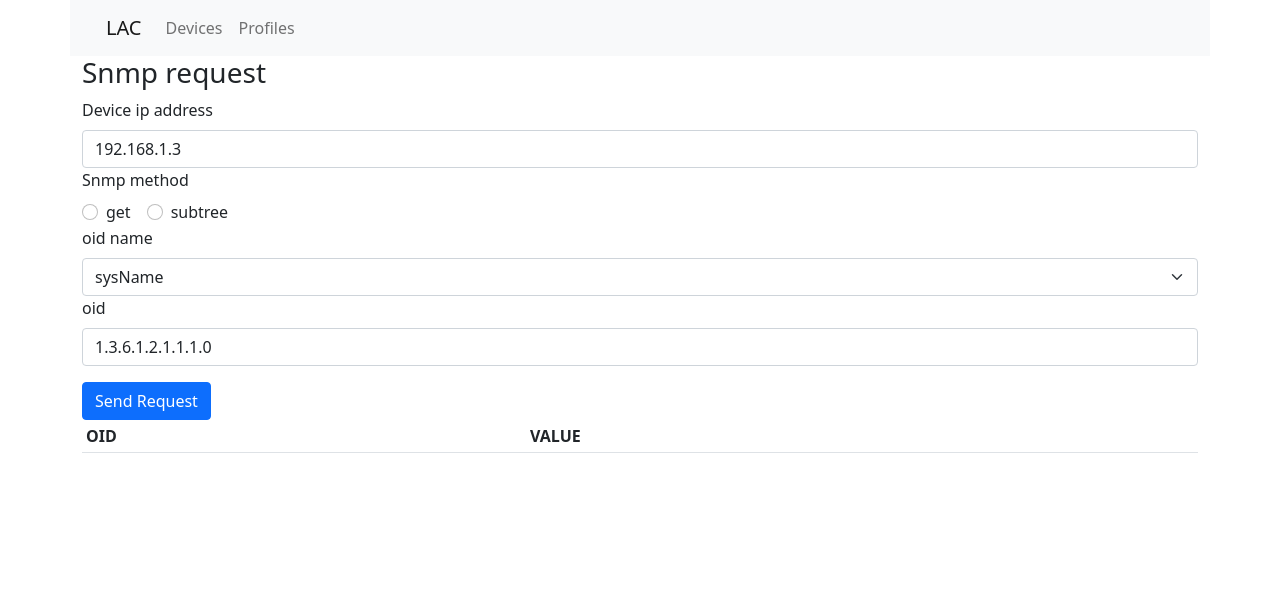
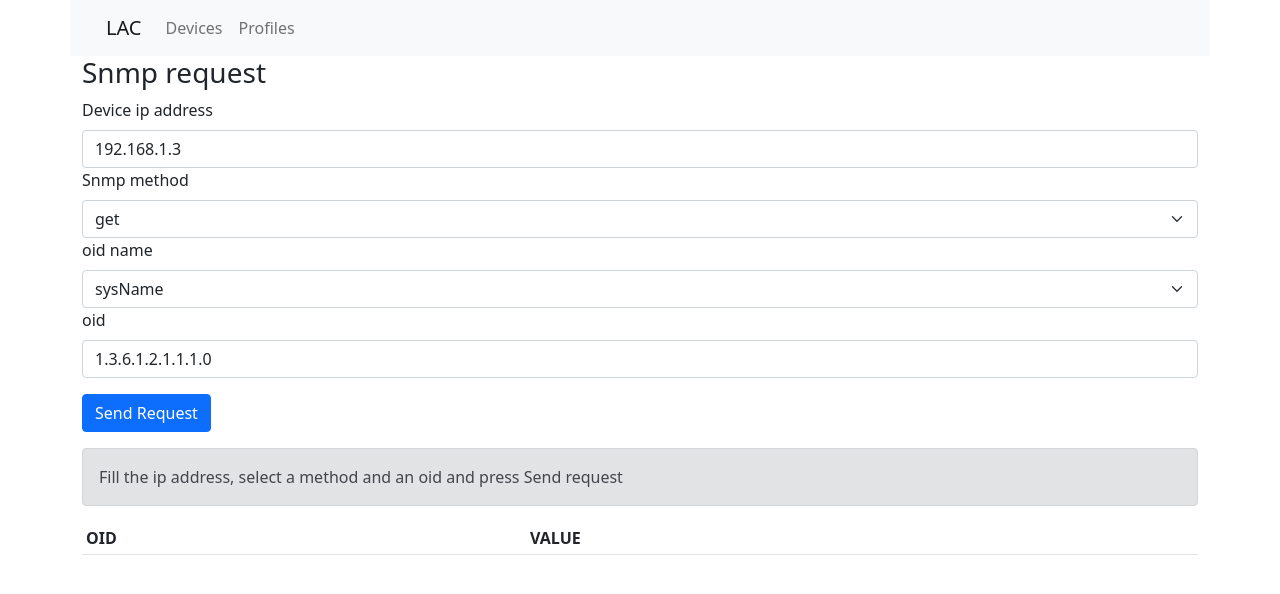
Before and after one commit to steledama/lac, a Next.js app: page /profiles in a window 1280 px wide. Shown: the top 594 px of the page. Built offline with nearby package versions, Linux system fonts and the light colour scheme.

Commit message:
feedback on snmp request

```diff
--- a/lib/snmp.js
+++ b/lib/snmp.js
@@ -8,7 +8,7 @@ const get = (ip, oidsArray) =>
     session.get(oidsArray, (error, varbinds) => {
       const finalResult = [];
       if (error) {
-        reject(error);
+        resolve(error);
       } else {
         for (let i = 0; i < varbinds.length; i += 1)
           if (snmp.isVarbindError(varbinds[i]))
@@ -24,7 +24,7 @@ const get = (ip, oidsArray) =>
       }
     });
     session.trap(snmp.TrapType.LinkDown, (error) => {
-      if (error) reject(error);
+      if (error) resolve(error);
     });
   });
 
--- a/pages/api/snmp/index.js
+++ b/pages/api/snmp/index.js
@@ -10,7 +10,6 @@ export default async function handler(req, res) {
       if (snmpForm.method === 'get') {
         const oid = [snmpForm.oid];
         const snmpResponse = await get(snmpForm.ip, oid);
-
         res.status(200).send(snmpResponse);
       }
       if (snmpForm.method === 'subtree') {
--- a/pages/components/Snmp.js
+++ b/pages/components/Snmp.js
@@ -52,7 +52,6 @@ const Snmp = ({ snmp, onSnmp }) => {
       alert('Please add the oid');
       return;
     }
-    console.log(ip, method, oid);
     onSnmp({ ip, method, oid });
   };
 
@@ -66,27 +65,14 @@ const Snmp = ({ snmp, onSnmp }) => {
           onChange={(e) => setIp(e.target.value)}
         />
         <Form.Label>Snmp method</Form.Label>
+        <Form.Select
+          aria-label="snmpMethod"
+          onChange={(e) => setMethod(e.target.value)}
+        >
+          <option value="get">get</option>
+          <option value="subtree">subtree</option>
+        </Form.Select>
 
-        <div key="inline-radio">
-          <Form.Check
-            inline
-            label="get"
-            value="get"
-            name="group1"
-            type="radio"
-            id="inline-radio-1"
-            onChange={(e) => setMethod(e.target.value)}
-          />
-          <Form.Check
-            inline
-            label="subtree"
-            value="subtree"
-            name="group1"
-            type="radio"
-            id="inline-radio-2"
-            onChange={(e) => setMethod(e.target.value)}
-          />
-        </div>
         <Form.Label>oid name</Form.Label>
         <Form.Select
           aria-label="oidNames"
--- a/pages/index.jsx
+++ b/pages/index.jsx
@@ -79,7 +79,10 @@ export default function Home({ confProp, confAutoProp, confMessageProp }) {
   const [confShow, setConfSwhow] = useState(false);
 
   const [add] = useState({ ip: '', deviceLocation: '' });
-  const [addMessage, setAddMessage] = useState({});
+  const [addMessage, setAddMessage] = useState({
+    variant: 'secondary',
+    text: 'Fill the ip field with a valid ip address and the device location and press the Add device button',
+  });
 
   const [devices, setDevices] = useState([]);
   const [devicesNumber, setDevicesNumber] = useState(0);
--- a/pages/profiles.js
+++ b/pages/profiles.js
@@ -1,20 +1,42 @@
 import { useState } from 'react';
 import Snmp from './components/Snmp';
 import Results from './components/Results';
+import Feedback from './components/Feedback';
 import axios from 'axios';
 
 const Profiles = () => {
   const [results, setResults] = useState([]);
+  const [snmpMessage, setSnmpMessage] = useState({
+    variant: 'secondary',
+    text: 'Fill the ip address, select a method and an oid and press Send request',
+  });
 
   const onSnmp = async (snmpForm) => {
+    setSnmpMessage({
+      variant: 'info',
+      text: 'INFO: Snmp request sent, please wait...',
+    });
     const snmpResponse = await axios.post('/api/snmp', { snmpForm });
-
-    setResults(snmpResponse.data);
+    // console.log(snmpResponse);
+    if (Array.isArray(snmpResponse.data)) {
+      setResults(snmpResponse.data);
+      setSnmpMessage({
+        variant: 'success',
+        text: 'SUCCESS: The device responded to the snmp request',
+      });
+    }
+    if (snmpResponse.data.message) {
+      setSnmpMessage({
+        variant: 'danger',
+        text: `ERROR: ${snmpResponse.data.message}. No response from device`,
+      });
+    }
   };
   return (
     <div>
       <h3>Snmp request</h3>
       <Snmp onSnmp={onSnmp} />
+      <Feedback message={snmpMessage} />
       <Results results={results} />
     </div>
   );
```
